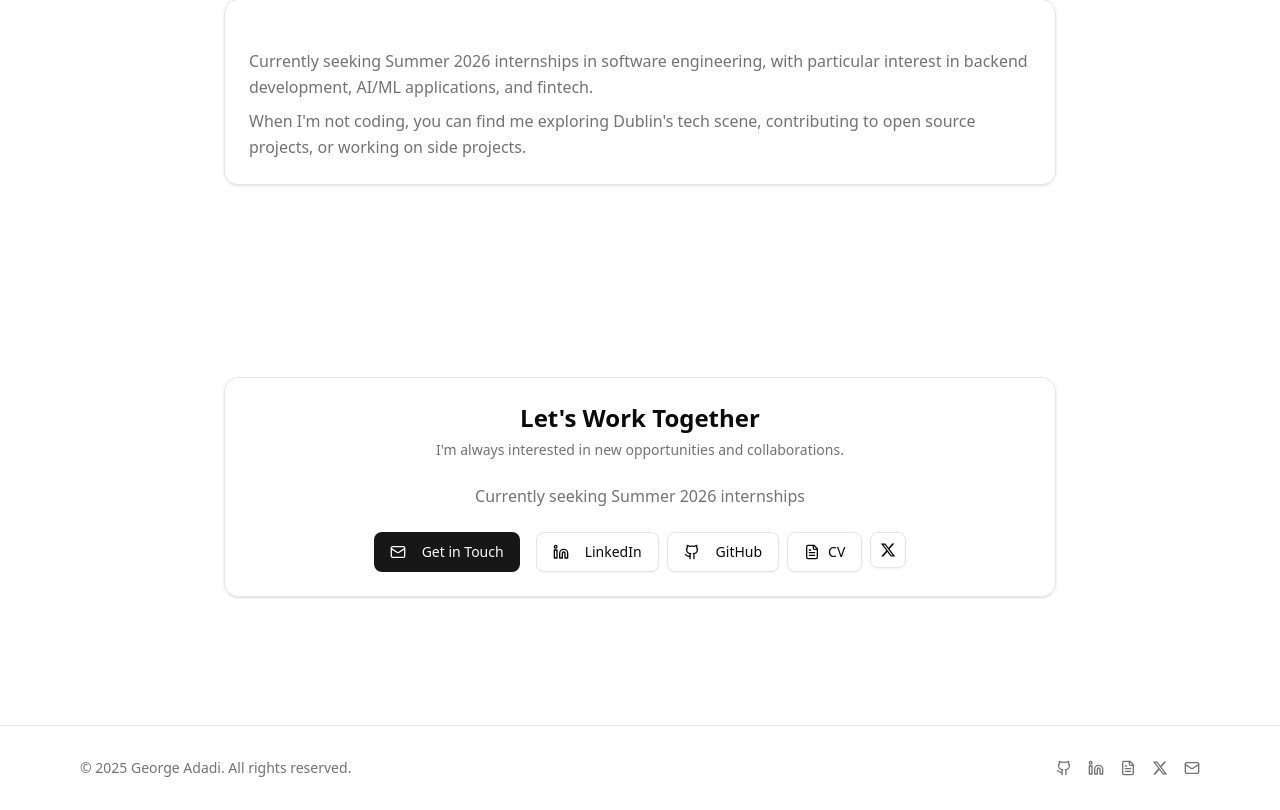
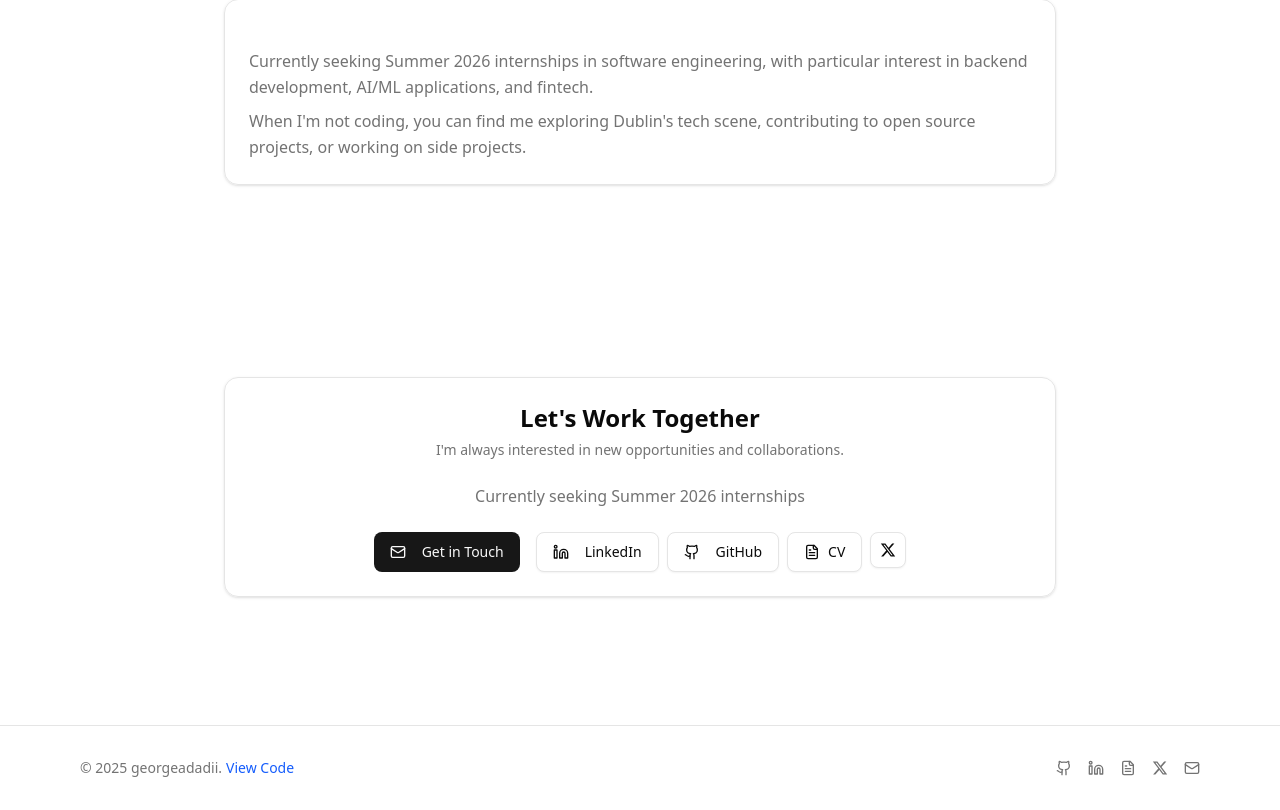
Before and after one commit to georgeadadii/personal-website, a Next.js app: page /about in a window 1280 px wide. Shown: the part 1804-2614 px from the top of the page. Built offline with nearby package versions, Linux system fonts and the light colour scheme.

Commit message:
Added source code link to footer

```diff
--- a/src/components/footer.tsx
+++ b/src/components/footer.tsx
@@ -12,7 +12,15 @@ export default function Footer() {
       <div className="mx-auto max-w-6xl px-4 py-8">
         <div className="flex flex-col items-center justify-between space-y-4 md:flex-row md:space-y-0">
           <div className="text-muted-foreground text-sm">
-            © {currentYear} {SITE.name}. All rights reserved.
+            © {currentYear} {SITE.name}.
+            <a
+              href={SITE.sourceCode}
+              target="_blank"
+              rel="noopener noreferrer"
+              className="ml-1 text-blue-600 hover:text-blue-800"
+            >
+              View Code
+            </a>
           </div>
 
           <div className="flex items-center space-x-4">
--- a/src/components/hero.tsx
+++ b/src/components/hero.tsx
@@ -19,7 +19,7 @@ export default function Hero() {
         >
           <div className="space-y-4">
             <h1 className="text-foreground text-4xl font-bold tracking-tight md:text-6xl">
-              {SITE.name}
+              George Adadi
             </h1>
             <p className="text-muted-foreground mx-auto max-w-3xl text-xl md:text-2xl">
               {SITE.title}
--- a/src/data/site.ts
+++ b/src/data/site.ts
@@ -1,9 +1,10 @@
 export const SITE = {
-  name: 'George Adadi',
+  name: 'georgeadadii',
   title: 'Software Engineer • CS & Business @ TCD',
   location: 'Dublin, Ireland',
   email: 'georgeadadi7@gmail.com',
   github: 'https://github.com/georgeadadii',
+  sourceCode: 'https://github.com/georgeadadii/personal-website',
   linkedin: 'https://www.linkedin.com/in/georgeadadii/',
   x: 'https://x.com/0xIGA175',
 }
```
